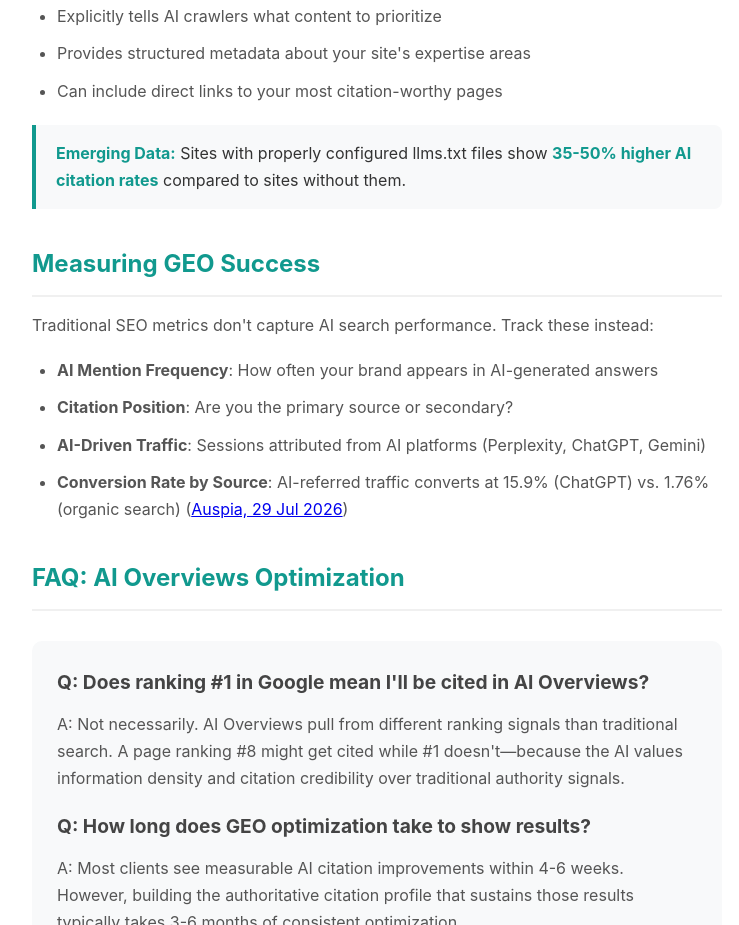
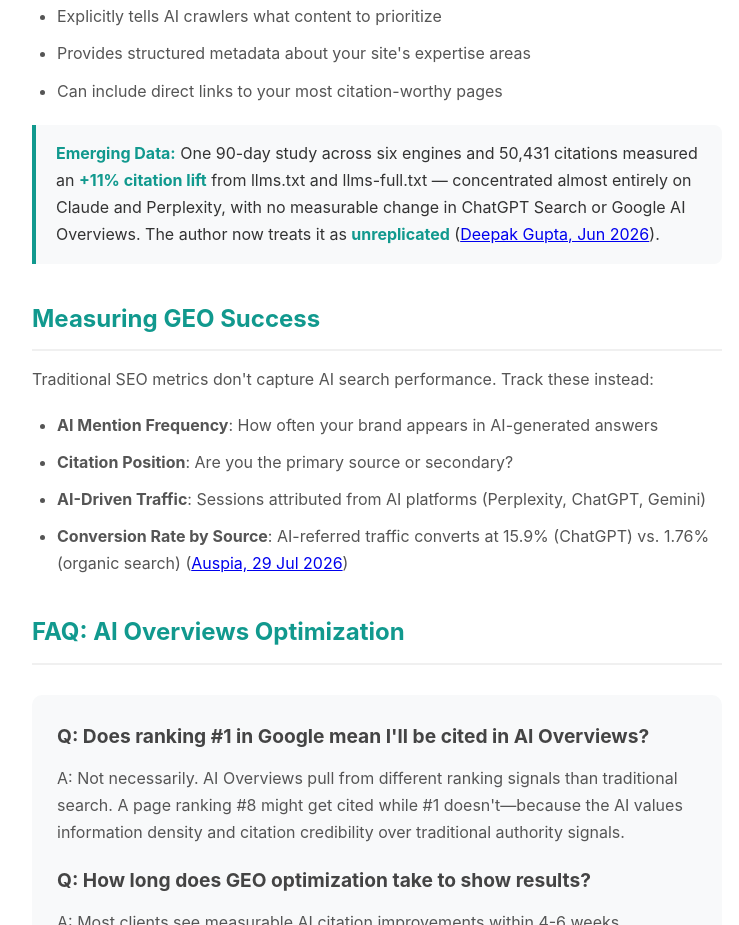
Before and after one commit to zailongagentmain-cyber/longyaren-portfolio, a plain HTML site: page ai-search-visibility-2026.html in a window 1280 px wide. Shown: the part 3260-4185 px from the top of the page, without its empty margins (263-1002 px from the left). Drawn offline with Linux system fonts and the light colour scheme.

Commit message:
fix(5.9l): remove fabricated "llms.txt 35-50% higher AI citation rates" claim
The stat-box claimed that sites with a properly configured llms.txt file
see 35-50% higher AI citation rates. No source supports it, and every
large-sample study contradicts it:

- SE Ranking, ~300,000 domains: zero correlation between llms.txt and
  AI citations; removing the variable improved the model's accuracy
- Trakkr, 37,000+ domains / 337,000+ citations: 6.8 citations with the
  file vs 6.7 without, p = 0.85 -- indistinguishable from random
- OtterlyAI, 62,100 AI-bot visits over 90 days: 84 requests targeted
  /llms.txt, 0.1% of AI visits
- Search Engine Land, 10 sites over 90 days: 8 of 9 showed no measurable
  citation change
- cuescout, 537 SaaS vendors: pooled odds ratio 1.17, direction reversed
  in the next band
- Google (John Mueller): no Google Search system reads llms.txt

Replaced with the one primary-source measurement that exists, plus the
author's own caveat. Deepak Gupta's GEO Measurement Study (240 pages,
200 prompts, six engines, twice weekly for 13 weeks, 50,431 citations)
measured "+11% overall, concentrated almost entirely on Claude and
Perplexity. ChatGPT Search and Google AI Overviews showed no measurable
change." The author revised the entry in July 2026 to add that the
observation came from a window where several changes shipped together and
therefore "does not support attributing it cleanly to llms.txt. Treat it
as unreplicated" -- so the stat-box now carries that qualifier verbatim
rather than presenting the number as an established effect.

Verified: verify_site.py all green (external links dead=0, soft-404=0);
check_attribution.py 312 anchors consistent; the four remaining
percentage hits on the site are all sourced (a peer-reviewed range
upper bound, "18-27% for brand-owned content", Chen et al.).

```diff
--- a/ai-search-visibility-2026.html
+++ b/ai-search-visibility-2026.html
@@ -167,7 +167,7 @@
         </ul>
 
         <div class="stat-box">
-            <strong>Emerging Data:</strong> Sites with properly configured llms.txt files show <strong>35-50% higher AI citation rates</strong> compared to sites without them.
+            <strong>Emerging Data:</strong> One 90-day study across six engines and 50,431 citations measured an <strong>+11% citation lift</strong> from llms.txt and llms-full.txt &mdash; concentrated almost entirely on Claude and Perplexity, with no measurable change in ChatGPT Search or Google AI Overviews. The author now treats it as <strong>unreplicated</strong> (<a href="https://guptadeepak.com/the-geo-measurement-study-50000-ai-citations-in-90-days-what-actually-moves-citation-share" rel="nofollow noopener" target="_blank">Deepak Gupta, Jun 2026</a>).
         </div>
 
         <h2>Measuring GEO Success</h2>
```
